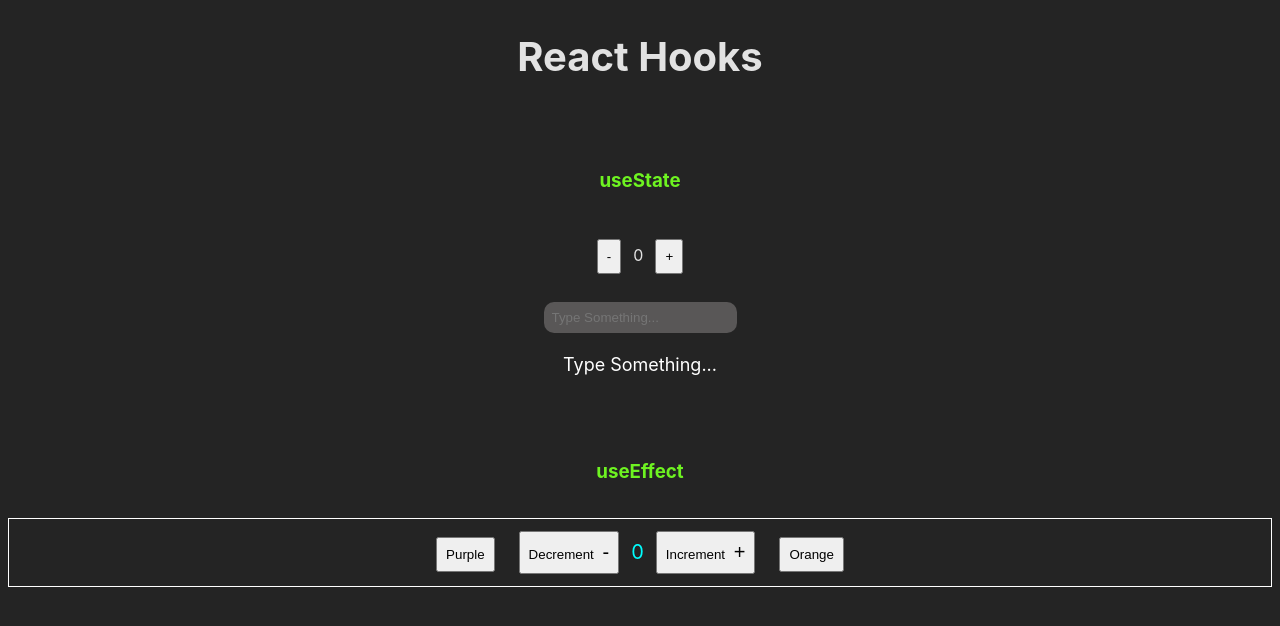
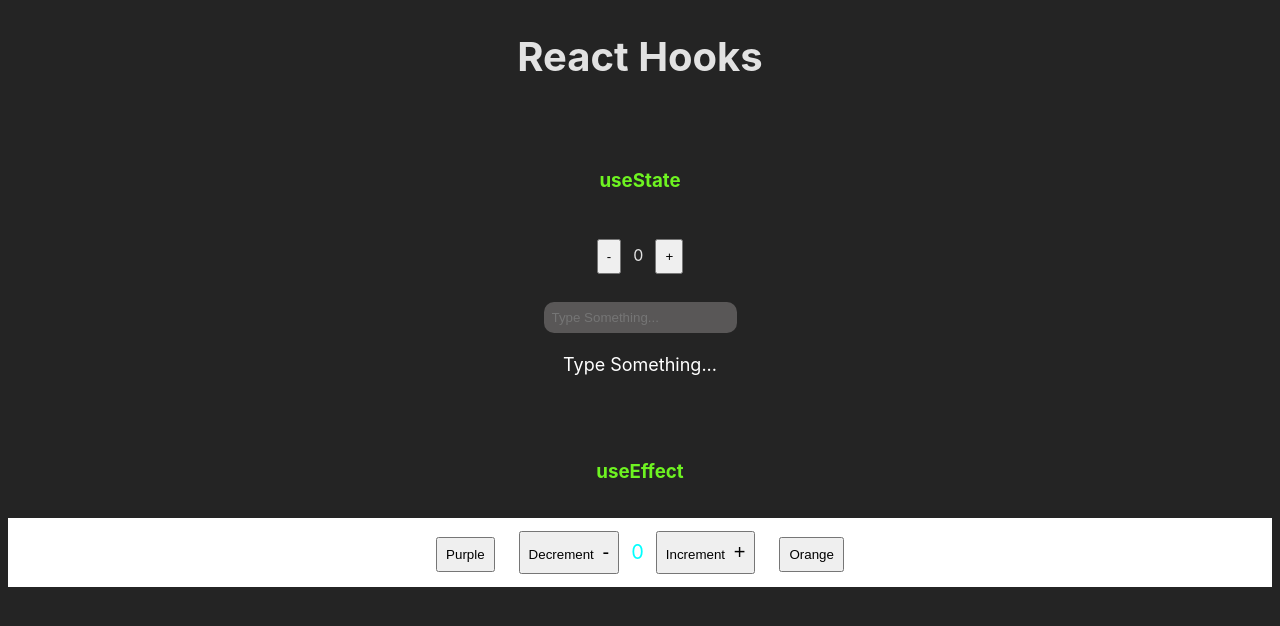
Before and after one commit to ajmal1722/react-practice, a React (Vite) app in the folder react-hooks/: page / in a window 1280 px wide. Shown: the top 626 px of the page. Built offline with nearby package versions, Linux system fonts and the light colour scheme.

Commit message:
color changed in div

```diff
--- a/react-hooks/src/components/UseEffect.jsx
+++ b/react-hooks/src/components/UseEffect.jsx
@@ -3,7 +3,7 @@ import { useState, useEffect } from 'react'
 const UseEffect = () => {
 
     const [val, setVal] = useState(0)
-    const [color, setColor] = useState('')
+    const [color, setColor] = useState('white')
 
     useEffect(() => {
         console.log('state changed', val)
@@ -16,8 +16,8 @@ const UseEffect = () => {
             <div>
                 <h3>useEffect</h3>
             </div>
-            <div className='border'>
-                <button>
+            <div className='border' style={{background: color}}>
+                <button onClick={() => setColor('purple')}>
                     Purple
                 </button>
                 <button onClick={() => setVal(val - 1)}>
@@ -29,7 +29,7 @@ const UseEffect = () => {
                 <button onClick={() => setVal(val + 1)}>
                     Increment <span style={{fontSize: '20px', marginLeft: '5px'}}>+</span>
                 </button>
-                <button>
+                <button  onClick={() => setColor('orange')}>
                     Orange
                 </button>
             </div>
```
